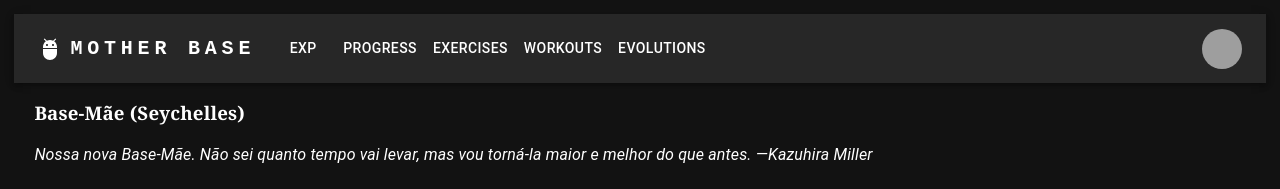
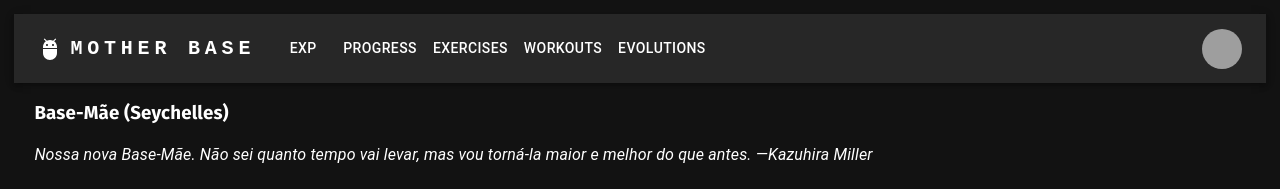
Before and after one commit to guiosouza/react-gamification-web-app, a Next.js app: page / in a window 1280 px wide. Shown: the top 189 px of the page. Built offline with nearby package versions, Linux system fonts and the light colour scheme; grey boxes are pictures that could not be loaded.

Commit message:
Update font styles in globals.css and adjust border color in LevelCard component for improved aesthetics

```diff
--- a/src/app/globals.css
+++ b/src/app/globals.css
@@ -1,12 +1,14 @@
+@import url("https://fonts.googleapis.com/css2?family=Fira+Sans:ital,wght@0,100;0,200;0,300;0,400;0,500;0,600;0,700;0,800;0,900;1,100;1,200;1,300;1,400;1,500;1,600;1,700;1,800;1,900&display=swap");
+
 *::after,
 *::before {
   box-sizing: border-box;
 }
 
 html {
-  --font: -apple-system, BlinkMacSystemFont, "Segoe UI", Roboto, Oxygen, Ubuntu,
+  --font: "Fira Sans", -apple-system, BlinkMacSystemFont, "Segoe UI", Roboto, Oxygen, Ubuntu,
     Cantarell, "Open Sans", "Helvetica Neue", sans-serif;
-  --font-title: Georgia, "Times New Roman", Times, serif;
+  --font-title: "Fira Sans", Georgia, "Times New Roman", Times, serif;
   --font-size: 1.25rem;
   --color: #a8f;
   --color-light: #edf;
--- a/src/components/level-card.tsx
+++ b/src/components/level-card.tsx
@@ -123,7 +123,7 @@ function LevelCard({
     const levelData = getLevelData(level);
 
     return (
-      <Card sx={{ marginBottom: 2, marginTop: 2, border: "2px solid #2196f3" }}>
+      <Card sx={{ marginBottom: 2, marginTop: 2, border: "1px solid #002D51" }}>
         <CardMedia
           component="img"
           sx={{ padding: 2, borderRadius: 2 }}
```
